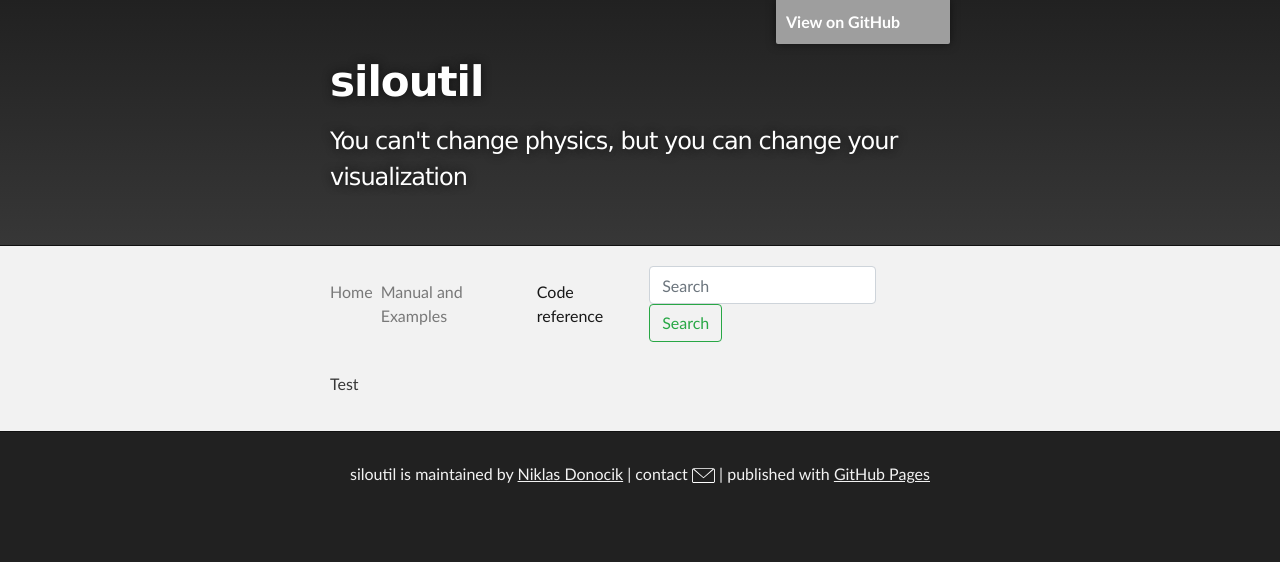
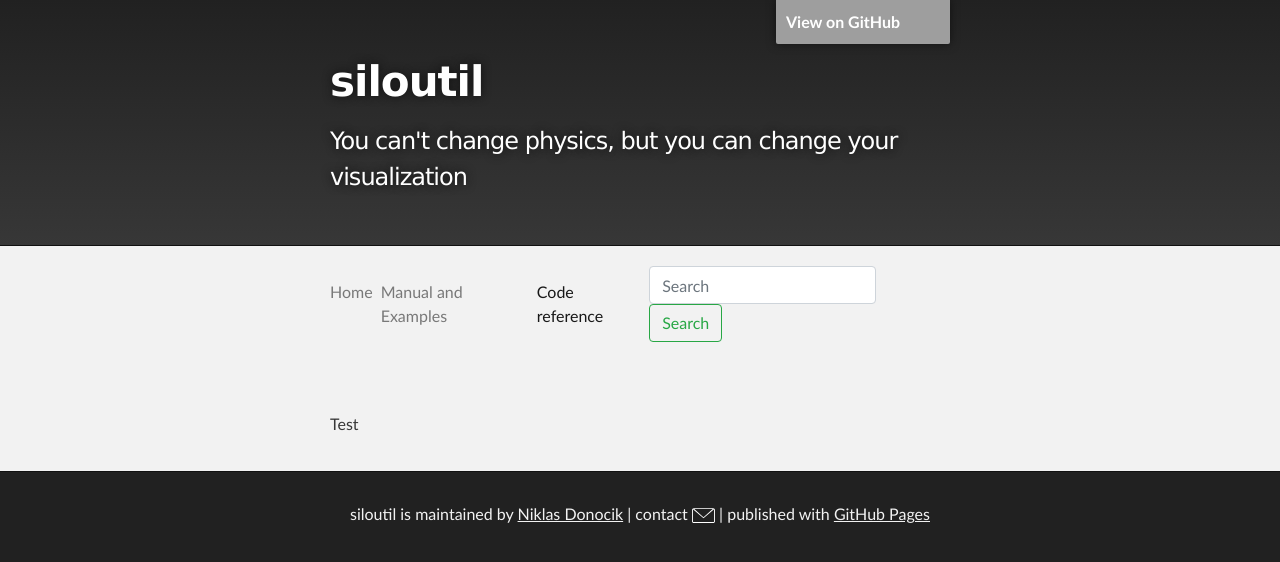
Before and after one commit to siloutil/siloutil.github.io, a Jekyll site: the page built from doc/README.md, in a window 1280 px wide. Shown: the top 562 px of the page. Built offline with Jekyll 4.4.1, drawn with Linux system fonts in a browser that asks for light colours; our own code applies the rules of GitHub Pages for plain Markdown files; grey boxes are pictures that could not be loaded.

Commit message:
Update default.html

```diff
--- a/_layouts/default.html
+++ b/_layouts/default.html
@@ -68,7 +68,7 @@
             </div>
           </nav>
 
-    <div id="tipue_search_content"></div>
+    <div id="tipue_search_content" class="inner"></div>
       <section id="main_content" class="inner">
         {{ content }}
       </section>
```
